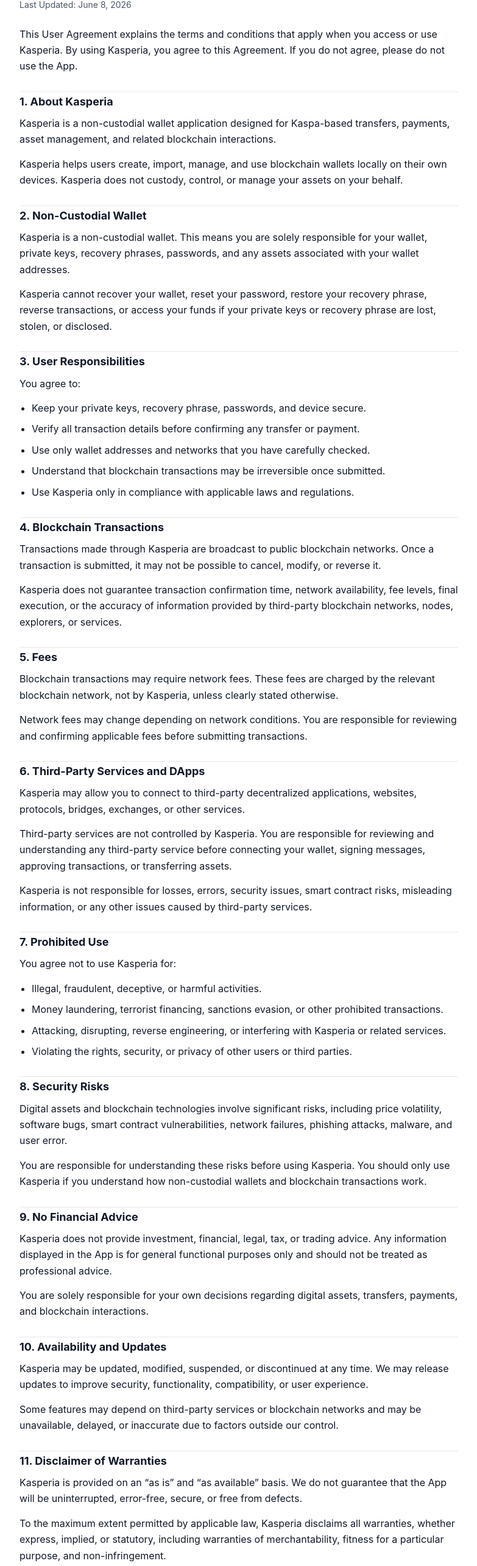
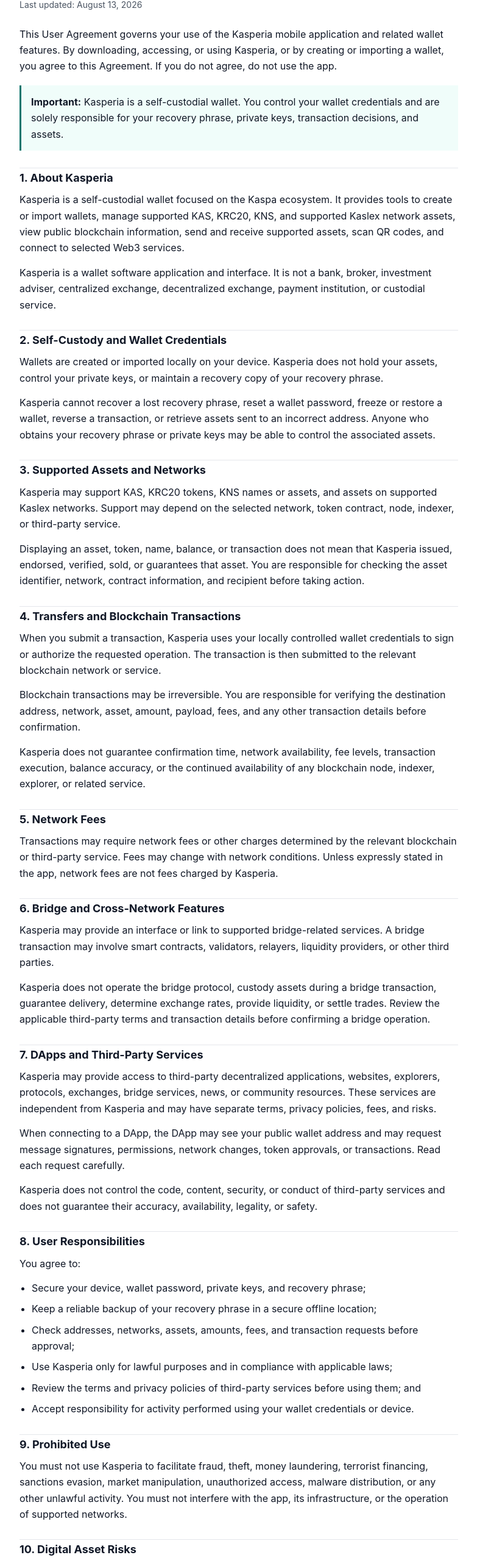
Before and after one commit to kasperia-doc/kasperia-doc.github.io, a plain HTML site: page userAgreement.html in a window 1280 px wide. Shown: the part 71-2639 px from the top of the page at 61% size, without its empty margins (248-1031 px from the left). Drawn offline with Linux system fonts and the light colour scheme.

Commit message:
docs:update policy and user agreement

```diff
--- a/userAgreement.html
+++ b/userAgreement.html
@@ -1,6 +1,5 @@
 <!DOCTYPE html>
 <html lang="en">
-
 <head>
     <meta charset="UTF-8" />
     <link rel="shortcut icon" href="./assets/favicon.ico" type="image/x-icon" />
@@ -13,6 +12,7 @@
             --muted: #4b5563;
             --bg: #ffffff;
             --border: #e5e7eb;
+            --link: #0f766e;
         }
 
         * {
@@ -25,7 +25,8 @@
             padding: 0;
             background: var(--bg);
             color: var(--text);
-            font-family: -apple-system, BlinkMacSystemFont, "SF Pro Text", "Segoe UI", Roboto, Helvetica, Arial, sans-serif;
+            font-family: -apple-system, BlinkMacSystemFont, "SF Pro Text",
+                "Segoe UI", Roboto, Helvetica, Arial, sans-serif;
             font-size: 16px;
             line-height: 1.65;
             -webkit-text-size-adjust: 100%;
@@ -33,7 +34,8 @@
         }
 
         body {
-            padding: max(20px, env(safe-area-inset-top)) 18px max(32px, env(safe-area-inset-bottom));
+            padding: max(20px, env(safe-area-inset-top)) 18px
+                max(32px, env(safe-area-inset-bottom));
         }
 
         main {
@@ -47,7 +49,6 @@
             line-height: 1.25;
             margin: 8px 0 6px;
             font-weight: 700;
-            letter-spacing: -0.02em;
         }
 
         .updated {
@@ -82,10 +83,11 @@
             font-weight: 700;
         }
 
-        a {
-            color: #0f766e;
-            text-decoration: none;
-            overflow-wrap: anywhere;
+        .notice {
+            margin: 18px 0;
+            padding: 14px 16px;
+            border-left: 3px solid var(--link);
+            background: #f0fdfa;
         }
 
         .footer {
@@ -101,169 +103,244 @@
 <body>
     <main>
         <h1>Kasperia User Agreement</h1>
-        <p class="updated">Last Updated: June 8, 2026</p>
+
+        <p class="updated">
+            Last updated: August 13, 2026
+        </p>
 
         <p>
-            This User Agreement explains the terms and conditions that apply when you access or use Kasperia.
-            By using Kasperia, you agree to this Agreement. If you do not agree, please do not use the App.
+            This User Agreement governs your use of the Kasperia mobile
+            application and related wallet features. By downloading, accessing,
+            or using Kasperia, or by creating or importing a wallet, you agree
+            to this Agreement. If you do not agree, do not use the app.
         </p>
 
+        <div class="notice">
+            <strong>Important:</strong>
+            Kasperia is a self-custodial wallet. You control your wallet
+            credentials and are solely responsible for your recovery phrase,
+            private keys, transaction decisions, and assets.
+        </div>
+
         <h2>1. About Kasperia</h2>
+
         <p>
-            Kasperia is a non-custodial wallet application designed for Kaspa-based transfers, payments, asset
-            management,
-            and related blockchain interactions.
-        </p>
-        <p>
-            Kasperia helps users create, import, manage, and use blockchain wallets locally on their own devices.
-            Kasperia does not custody, control, or manage your assets on your behalf.
+            Kasperia is a self-custodial wallet focused on the Kaspa ecosystem.
+            It provides tools to create or import wallets, manage supported KAS,
+            KRC20, KNS, and supported Kaslex network assets, view public
+            blockchain information, send and receive supported assets, scan QR
+            codes, and connect to selected Web3 services.
         </p>
 
-        <h2>2. Non-Custodial Wallet</h2>
         <p>
-            Kasperia is a non-custodial wallet. This means you are solely responsible for your wallet, private keys,
-            recovery phrases, passwords, and any assets associated with your wallet addresses.
-        </p>
-        <p>
-            Kasperia cannot recover your wallet, reset your password, restore your recovery phrase, reverse
-            transactions,
-            or access your funds if your private keys or recovery phrase are lost, stolen, or disclosed.
+            Kasperia is a wallet software application and interface. It is not
+            a bank, broker, investment adviser, centralized exchange,
+            decentralized exchange, payment institution, or custodial service.
         </p>
 
-        <h2>3. User Responsibilities</h2>
+        <h2>2. Self-Custody and Wallet Credentials</h2>
+
+        <p>
+            Wallets are created or imported locally on your device. Kasperia
+            does not hold your assets, control your private keys, or maintain a
+            recovery copy of your recovery phrase.
+        </p>
+
+        <p>
+            Kasperia cannot recover a lost recovery phrase, reset a wallet
+            password, freeze or restore a wallet, reverse a transaction, or
+            retrieve assets sent to an incorrect address. Anyone who obtains
+            your recovery phrase or private keys may be able to control the
+            associated assets.
+        </p>
+
+        <h2>3. Supported Assets and Networks</h2>
+
+        <p>
+            Kasperia may support KAS, KRC20 tokens, KNS names or assets, and
+            assets on supported Kaslex networks. Support may depend on the
+            selected network, token contract, node, indexer, or third-party
+            service.
+        </p>
+
+        <p>
+            Displaying an asset, token, name, balance, or transaction does not
+            mean that Kasperia issued, endorsed, verified, sold, or guarantees
+            that asset. You are responsible for checking the asset identifier,
+            network, contract information, and recipient before taking action.
+        </p>
+
+        <h2>4. Transfers and Blockchain Transactions</h2>
+
+        <p>
+            When you submit a transaction, Kasperia uses your locally
+            controlled wallet credentials to sign or authorize the requested
+            operation. The transaction is then submitted to the relevant
+            blockchain network or service.
+        </p>
+
+        <p>
+            Blockchain transactions may be irreversible. You are responsible
+            for verifying the destination address, network, asset, amount,
+            payload, fees, and any other transaction details before
+            confirmation.
+        </p>
+
+        <p>
+            Kasperia does not guarantee confirmation time, network
+            availability, fee levels, transaction execution, balance accuracy,
+            or the continued availability of any blockchain node, indexer,
+            explorer, or related service.
+        </p>
+
+        <h2>5. Network Fees</h2>
+
+        <p>
+            Transactions may require network fees or other charges determined
+            by the relevant blockchain or third-party service. Fees may change
+            with network conditions. Unless expressly stated in the app, network
+            fees are not fees charged by Kasperia.
+        </p>
+
+        <h2>6. Bridge and Cross-Network Features</h2>
+
+        <p>
+            Kasperia may provide an interface or link to supported bridge-related
+            services. A bridge transaction may involve smart contracts,
+            validators, relayers, liquidity providers, or other third parties.
+        </p>
+
+        <p>
+            Kasperia does not operate the bridge protocol, custody assets during
+            a bridge transaction, guarantee delivery, determine exchange rates,
+            provide liquidity, or settle trades. Review the applicable
+            third-party terms and transaction details before confirming a bridge
+            operation.
+        </p>
+
+        <h2>7. DApps and Third-Party Services</h2>
+
+        <p>
+            Kasperia may provide access to third-party decentralized
+            applications, websites, explorers, protocols, exchanges, bridge
+            services, news, or community resources. These services are
+            independent from Kasperia and may have separate terms, privacy
+            policies, fees, and risks.
+        </p>
+
+        <p>
+            When connecting to a DApp, the DApp may see your public wallet
+            address and may request message signatures, permissions, network
+            changes, token approvals, or transactions. Read each request
+            carefully.
+        </p>
+
+        <p>
+            Kasperia does not control the code, content, security, or conduct
+            of third-party services and does not guarantee their accuracy,
+            availability, legality, or safety.
+        </p>
+
+        <h2>8. User Responsibilities</h2>
+
         <p>You agree to:</p>
+
         <ul>
-            <li>Keep your private keys, recovery phrase, passwords, and device secure.</li>
-            <li>Verify all transaction details before confirming any transfer or payment.</li>
-            <li>Use only wallet addresses and networks that you have carefully checked.</li>
-            <li>Understand that blockchain transactions may be irreversible once submitted.</li>
-            <li>Use Kasperia only in compliance with applicable laws and regulations.</li>
+            <li>Secure your device, wallet password, private keys, and recovery phrase;</li>
+            <li>Keep a reliable backup of your recovery phrase in a secure offline location;</li>
+            <li>Check addresses, networks, assets, amounts, fees, and transaction requests before approval;</li>
+            <li>Use Kasperia only for lawful purposes and in compliance with applicable laws;</li>
+            <li>Review the terms and privacy policies of third-party services before using them; and</li>
+            <li>Accept responsibility for activity performed using your wallet credentials or device.</li>
         </ul>
 
-        <h2>4. Blockchain Transactions</h2>
+        <h2>9. Prohibited Use</h2>
+
         <p>
-            Transactions made through Kasperia are broadcast to public blockchain networks. Once a transaction is
-            submitted,
-            it may not be possible to cancel, modify, or reverse it.
-        </p>
-        <p>
-            Kasperia does not guarantee transaction confirmation time, network availability, fee levels, final
-            execution,
-            or the accuracy of information provided by third-party blockchain networks, nodes, explorers, or services.
+            You must not use Kasperia to facilitate fraud, theft, money
+            laundering, terrorist financing, sanctions evasion, market
+            manipulation, unauthorized access, malware distribution, or any
+            other unlawful activity. You must not interfere with the app, its
+            infrastructure, or the operation of supported networks.
         </p>
 
-        <h2>5. Fees</h2>
+        <h2>10. Digital Asset Risks</h2>
+
         <p>
-            Blockchain transactions may require network fees. These fees are charged by the relevant blockchain network,
-            not by Kasperia, unless clearly stated otherwise.
-        </p>
-        <p>
-            Network fees may change depending on network conditions. You are responsible for reviewing and confirming
-            applicable fees before submitting transactions.
+            Digital assets and blockchain systems involve substantial risks,
+            including price volatility, loss of value, smart-contract
+            vulnerabilities, malicious tokens, phishing, malware, key theft,
+            network congestion, forks, outages, incorrect data, regulatory
+            changes, and permanent loss caused by user error.
         </p>
 
-        <h2>6. Third-Party Services and DApps</h2>
         <p>
-            Kasperia may allow you to connect to third-party decentralized applications, websites, protocols, bridges,
-            exchanges, or other services.
-        </p>
-        <p>
-            Third-party services are not controlled by Kasperia. You are responsible for reviewing and understanding
-            any third-party service before connecting your wallet, signing messages, approving transactions, or
-            transferring assets.
-        </p>
-        <p>
-            Kasperia is not responsible for losses, errors, security issues, smart contract risks, misleading
-            information,
-            or any other issues caused by third-party services.
+            Kasperia does not provide investment, financial, legal, tax,
+            trading, or other professional advice. You should obtain
+            independent advice where appropriate and use only assets and
+            services you understand.
         </p>
 
-        <h2>7. Prohibited Use</h2>
-        <p>You agree not to use Kasperia for:</p>
-        <ul>
-            <li>Illegal, fraudulent, deceptive, or harmful activities.</li>
-            <li>Money laundering, terrorist financing, sanctions evasion, or other prohibited transactions.</li>
-            <li>Attacking, disrupting, reverse engineering, or interfering with Kasperia or related services.</li>
-            <li>Violating the rights, security, or privacy of other users or third parties.</li>
-        </ul>
+        <h2>11. Availability and Changes</h2>
 
-        <h2>8. Security Risks</h2>
         <p>
-            Digital assets and blockchain technologies involve significant risks, including price volatility, software
-            bugs,
-            smart contract vulnerabilities, network failures, phishing attacks, malware, and user error.
-        </p>
-        <p>
-            You are responsible for understanding these risks before using Kasperia. You should only use Kasperia if you
-            understand how non-custodial wallets and blockchain transactions work.
+            Kasperia may be updated, modified, suspended, or discontinued.
+            Features may be unavailable or delayed because of maintenance,
+            software issues, network conditions, security events, regulatory
+            requirements, or third-party service changes.
         </p>
 
-        <h2>9. No Financial Advice</h2>
         <p>
-            Kasperia does not provide investment, financial, legal, tax, or trading advice. Any information displayed in
-            the App
-            is for general functional purposes only and should not be treated as professional advice.
-        </p>
-        <p>
-            You are solely responsible for your own decisions regarding digital assets, transfers, payments, and
-            blockchain interactions.
+            Supported assets, networks, links, and services may change without
+            notice. Older versions may not continue to work with current
+            networks or services.
         </p>
 
-        <h2>10. Availability and Updates</h2>
+        <h2>12. Disclaimer of Warranties</h2>
+
         <p>
-            Kasperia may be updated, modified, suspended, or discontinued at any time. We may release updates to improve
-            security,
-            functionality, compatibility, or user experience.
-        </p>
-        <p>
-            Some features may depend on third-party services or blockchain networks and may be unavailable, delayed, or
-            inaccurate
-            due to factors outside our control.
+            Kasperia is provided on an “as is” and “as available” basis to the
+            maximum extent permitted by applicable law. Kasperia does not
+            guarantee that the app or any related service will be uninterrupted,
+            error-free, secure, accurate, current, or free from harmful
+            components.
         </p>
 
-        <h2>11. Disclaimer of Warranties</h2>
+        <h2>13. Limitation of Liability</h2>
+
         <p>
-            Kasperia is provided on an “as is” and “as available” basis. We do not guarantee that the App will be
-            uninterrupted,
-            error-free, secure, or free from defects.
-        </p>
-        <p>
-            To the maximum extent permitted by applicable law, Kasperia disclaims all warranties, whether express,
-            implied,
-            or statutory, including warranties of merchantability, fitness for a particular purpose, and
-            non-infringement.
+            To the maximum extent permitted by applicable law, Kasperia will not
+            be liable for losses arising from lost or disclosed wallet
+            credentials, incorrect transactions, unsupported assets, blockchain
+            network conditions, smart contracts, third-party services, bridge
+            operations, phishing, malware, device loss, or any other event
+            outside Kasperia’s reasonable control.
         </p>
 
-        <h2>12. Limitation of Liability</h2>
+        <h2>14. Intellectual Property</h2>
+
         <p>
-            To the maximum extent permitted by applicable law, Kasperia shall not be liable for any indirect,
-            incidental,
-            special, consequential, exemplary, or punitive damages, or for any loss of assets, profits, data, goodwill,
-            or business opportunities.
-        </p>
-        <p>
-            This includes losses arising from user error, lost recovery phrases, unauthorized access, blockchain network
-            issues,
-            third-party services, smart contract failures, or irreversible transactions.
+            Kasperia and its original software, interface, names, logos, and
+            materials are protected by applicable intellectual-property laws.
+            Except as permitted by law, you may not copy, modify, distribute,
+            reverse engineer, or misuse the app or its materials.
         </p>
 
-        <h2>13. Changes to this Agreement</h2>
+        <h2>15. Changes to This Agreement</h2>
+
         <p>
-            We may update this Agreement from time to time. The latest version will be made available within the App or
-            on our
-            official website. Your continued use of Kasperia after updates means you accept the revised Agreement.
-        </p>
-
-        <h2>14. Contact Us</h2>
-        <p>
-            If you have any questions about this Agreement, please contact us at:
-            <a href="mailto:support@kasperia.app">support@kasperia.app</a>
+            Kasperia may update this Agreement from time to time. The latest
+            version will be published at the agreement link provided in the app.
+            The date at the top of this page shows when the Agreement was last
+            updated. Your continued use of Kasperia after an update means that
+            you accept the revised Agreement.
         </p>
 
         <p class="footer">
-            Thank you for using Kasperia.
+            If any provision of this Agreement is found to be unenforceable,
+            the remaining provisions will continue to apply to the extent
+            permitted by applicable law.
         </p>
     </main>
 </body>
-
 </html>
```
Also changed, not shown: policy.html (+168 -88 lines).
